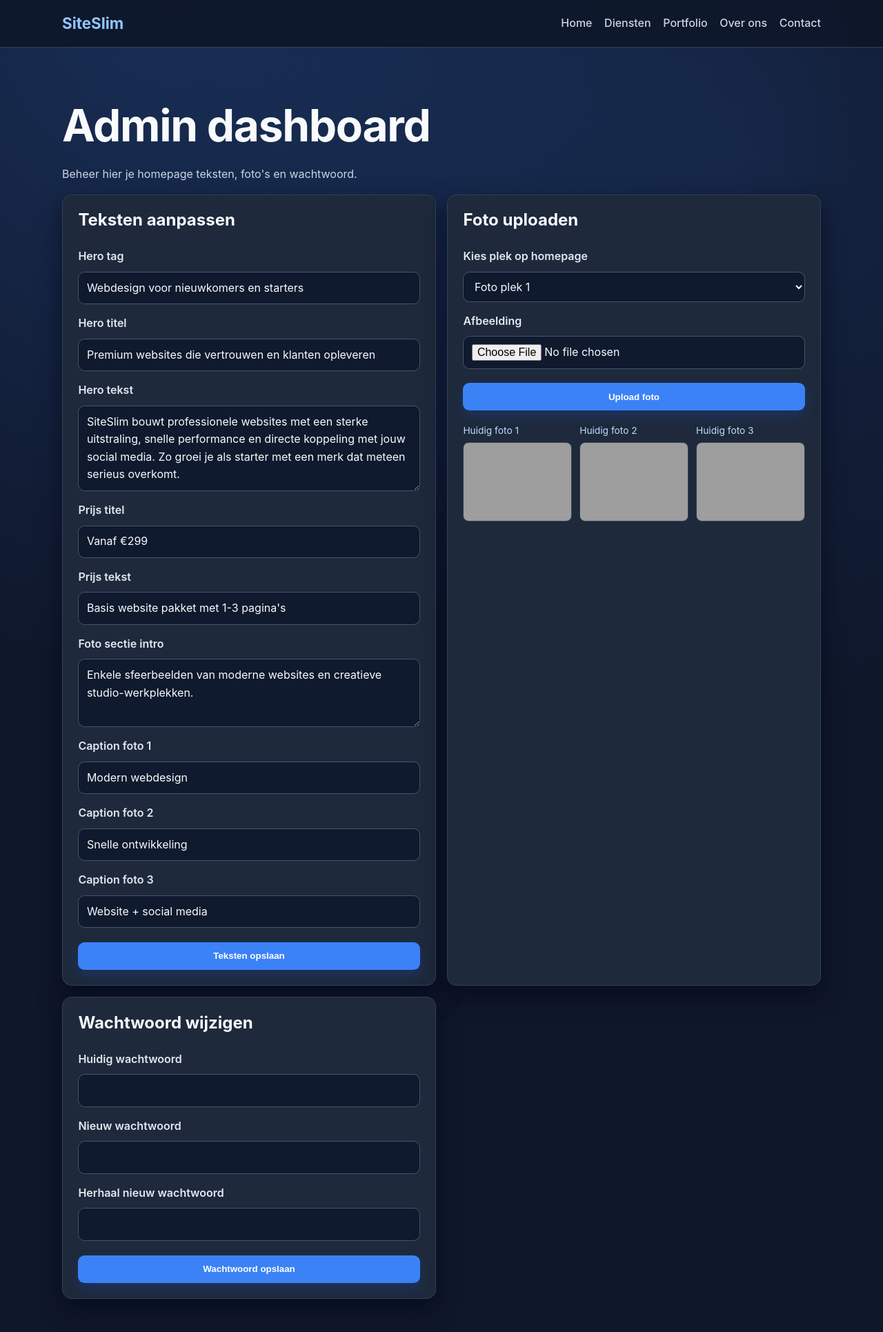
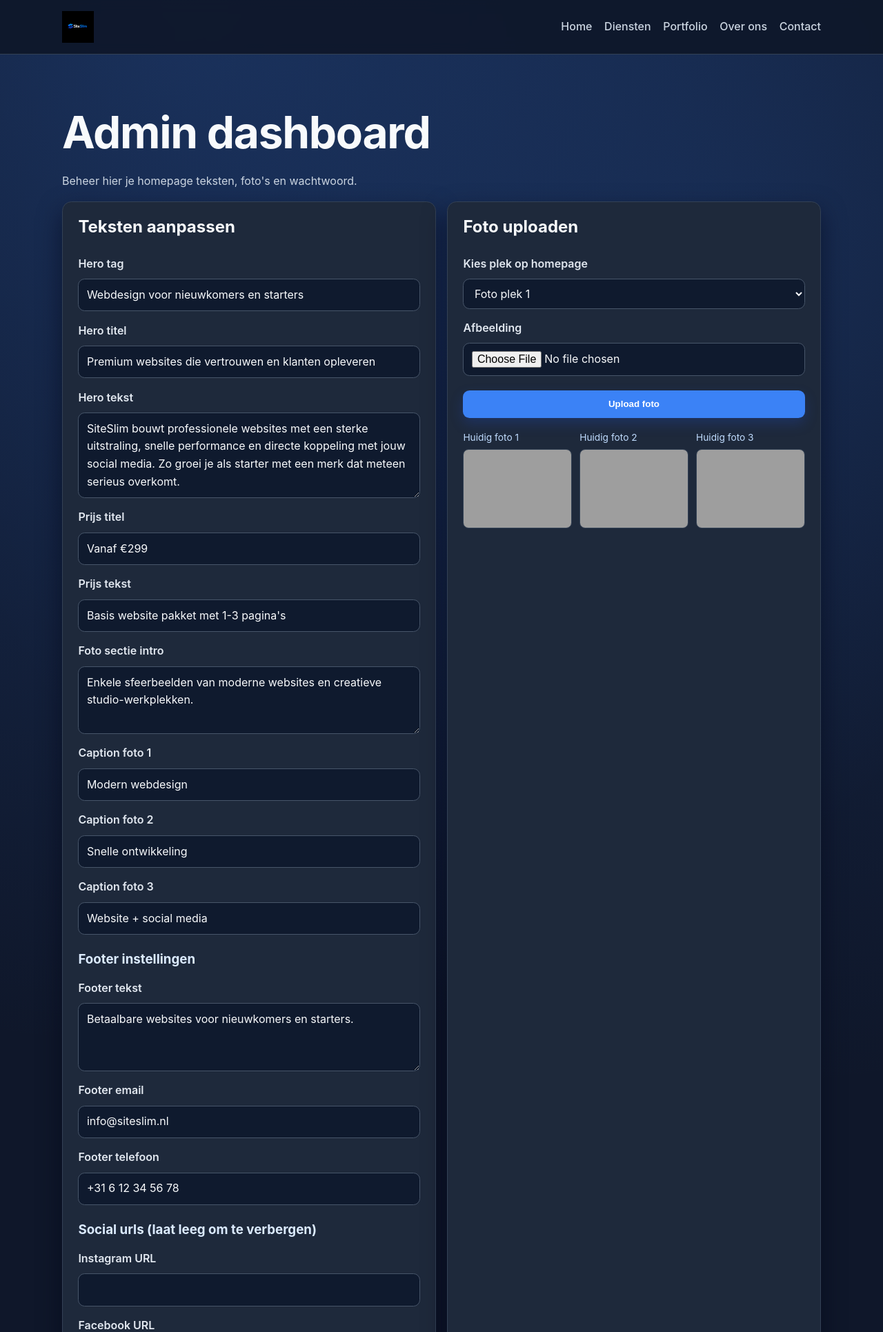
Before and after one commit to jimson098-cloud/website, a Flask app: page /beheer-siteslim in a window 1280 px wide. Shown: the top 1931 px of the page at 69% size. Run offline with Flask 3, Linux system fonts and the light colour scheme; the visitor is signed in with stand-in values (Sample User, id 1); grey boxes are pictures that could not be loaded.

Commit message:
add custom logo branding and footer link management in admin
Co-authored-by: Cursor <cursoragent@cursor.com>

```diff
--- a/app.py
+++ b/app.py
@@ -35,6 +35,7 @@ ADMIN_ALLOWED_IPS = {ip.strip() for ip in os.getenv("ADMIN_ALLOWED_IPS", "").spl
 LOGIN_ATTEMPTS_BY_IP: dict[str, dict[str, int]] = {}
 
 DEFAULT_CONTENT = {
+    "logo_src": "/static/images/siteslim-logo.png",
     "hero_tag": "Webdesign voor nieuwkomers en starters",
     "hero_title": "Premium websites die vertrouwen en klanten opleveren",
     "hero_text": (
@@ -51,6 +52,19 @@ DEFAULT_CONTENT = {
     "image_1_src": "https://images.unsplash.com/photo-1467232004584-a241de8bcf5d?auto=format&fit=crop&w=1200&q=80",
     "image_2_src": "https://images.unsplash.com/photo-1498050108023-c5249f4df085?auto=format&fit=crop&w=1200&q=80",
     "image_3_src": "https://images.unsplash.com/photo-1432888498266-38ffec3eaf0a?auto=format&fit=crop&w=1200&q=80",
+    "footer_about": "Betaalbare websites voor nieuwkomers en starters.",
+    "footer_email": "info@siteslim.nl",
+    "footer_phone": "+31 6 12 34 56 78",
+    "social_instagram_url": "",
+    "social_facebook_url": "",
+    "social_tiktok_url": "",
+    "social_linkedin_url": "",
+    "footer_link_1_label": "",
+    "footer_link_1_url": "",
+    "footer_link_2_label": "",
+    "footer_link_2_url": "",
+    "footer_link_3_label": "",
+    "footer_link_3_url": "",
 }
 
 
@@ -284,6 +298,11 @@ def home():
     return render_template("home.html", content=load_content())
 
 
+@app.context_processor
+def inject_site_content():
+    return {"site_content": load_content()}
+
+
 @app.route("/diensten")
 def diensten():
     return render_template("diensten.html")
@@ -355,6 +374,19 @@ def admin_dashboard():
             content["image_1_caption"] = request.form.get("image_1_caption", "").strip()
             content["image_2_caption"] = request.form.get("image_2_caption", "").strip()
             content["image_3_caption"] = request.form.get("image_3_caption", "").strip()
+            content["footer_about"] = request.form.get("footer_about", "").strip()
+            content["footer_email"] = request.form.get("footer_email", "").strip()
+            content["footer_phone"] = request.form.get("footer_phone", "").strip()
+            content["social_instagram_url"] = request.form.get("social_instagram_url", "").strip()
+            content["social_facebook_url"] = request.form.get("social_facebook_url", "").strip()
+            content["social_tiktok_url"] = request.form.get("social_tiktok_url", "").strip()
+            content["social_linkedin_url"] = request.form.get("social_linkedin_url", "").strip()
+            content["footer_link_1_label"] = request.form.get("footer_link_1_label", "").strip()
+            content["footer_link_1_url"] = request.form.get("footer_link_1_url", "").strip()
+            content["footer_link_2_label"] = request.form.get("footer_link_2_label", "").strip()
+            content["footer_link_2_url"] = request.form.get("footer_link_2_url", "").strip()
+            content["footer_link_3_label"] = request.form.get("footer_link_3_label", "").strip()
+            content["footer_link_3_url"] = request.form.get("footer_link_3_url", "").strip()
             if save_content(content):
                 flash("Teksten zijn opgeslagen.", "success")
             else:
--- a/static/css/style.css
+++ b/static/css/style.css
@@ -73,9 +73,15 @@ a {
 }
 
 .brand {
-    font-size: 1.4rem;
-    font-weight: 700;
-    color: #93c5fd;
+    display: inline-flex;
+    align-items: center;
+    line-height: 0;
+}
+
+.brand-logo {
+    height: 46px;
+    width: auto;
+    display: block;
 }
 
 .nav-links {
@@ -386,6 +392,11 @@ p {
     margin-top: 0.4rem;
 }
 
+.admin-form h3 {
+    margin: 1rem 0 0.15rem;
+    color: #dbeafe;
+}
+
 .admin-form input,
 .admin-form textarea,
 .admin-form select {
--- a/templates/admin_dashboard.html
+++ b/templates/admin_dashboard.html
@@ -40,6 +40,45 @@
 
                     <label for="image_3_caption">Caption foto 3</label>
                     <input id="image_3_caption" name="image_3_caption" type="text" value="{{ content.image_3_caption }}" required>
+
+                    <h3>Footer instellingen</h3>
+                    <label for="footer_about">Footer tekst</label>
+                    <textarea id="footer_about" name="footer_about" rows="3">{{ content.footer_about }}</textarea>
+
+                    <label for="footer_email">Footer email</label>
+                    <input id="footer_email" name="footer_email" type="text" value="{{ content.footer_email }}">
+
+                    <label for="footer_phone">Footer telefoon</label>
+                    <input id="footer_phone" name="footer_phone" type="text" value="{{ content.footer_phone }}">
+
+                    <h3>Social urls (laat leeg om te verbergen)</h3>
+                    <label for="social_instagram_url">Instagram URL</label>
+                    <input id="social_instagram_url" name="social_instagram_url" type="url" value="{{ content.social_instagram_url }}">
+
+                    <label for="social_facebook_url">Facebook URL</label>
+                    <input id="social_facebook_url" name="social_facebook_url" type="url" value="{{ content.social_facebook_url }}">
+
+                    <label for="social_tiktok_url">TikTok URL</label>
+                    <input id="social_tiktok_url" name="social_tiktok_url" type="url" value="{{ content.social_tiktok_url }}">
+
+                    <label for="social_linkedin_url">LinkedIn URL</label>
+                    <input id="social_linkedin_url" name="social_linkedin_url" type="url" value="{{ content.social_linkedin_url }}">
+
+                    <h3>Extra footer links</h3>
+                    <label for="footer_link_1_label">Link 1 titel</label>
+                    <input id="footer_link_1_label" name="footer_link_1_label" type="text" value="{{ content.footer_link_1_label }}">
+                    <label for="footer_link_1_url">Link 1 URL</label>
+                    <input id="footer_link_1_url" name="footer_link_1_url" type="url" value="{{ content.footer_link_1_url }}">
+
+                    <label for="footer_link_2_label">Link 2 titel</label>
+                    <input id="footer_link_2_label" name="footer_link_2_label" type="text" value="{{ content.footer_link_2_label }}">
+                    <label for="footer_link_2_url">Link 2 URL</label>
+                    <input id="footer_link_2_url" name="footer_link_2_url" type="url" value="{{ content.footer_link_2_url }}">
+
+                    <label for="footer_link_3_label">Link 3 titel</label>
+                    <input id="footer_link_3_label" name="footer_link_3_label" type="text" value="{{ content.footer_link_3_label }}">
+                    <label for="footer_link_3_url">Link 3 URL</label>
+                    <input id="footer_link_3_url" name="footer_link_3_url" type="url" value="{{ content.footer_link_3_url }}">
 
                     <button class="btn btn-primary" type="submit">Teksten opslaan</button>
                 </form>
--- a/templates/base.html
+++ b/templates/base.html
@@ -9,7 +9,9 @@
 <body>
     <header class="site-header">
         <div class="container nav-wrap">
-            <a href="{{ url_for('home') }}" class="brand">SiteSlim</a>
+            <a href="{{ url_for('home') }}" class="brand" aria-label="SiteSlim home">
+                <img src="{{ site_content.logo_src }}" alt="SiteSlim logo" class="brand-logo">
+            </a>
             <nav>
                 <ul class="nav-links">
                     <li><a href="{{ url_for('home') }}">Home</a></li>
@@ -39,21 +41,40 @@
         <div class="container footer-grid">
             <div>
                 <h4>SiteSlim</h4>
-                <p>Betaalbare websites voor nieuwkomers en starters.</p>
+                <p>{{ site_content.footer_about }}</p>
             </div>
             <div>
                 <h4>Social media</h4>
                 <ul class="social-links">
-                    <li><a href="#">Instagram</a></li>
-                    <li><a href="#">Facebook</a></li>
-                    <li><a href="#">TikTok</a></li>
-                    <li><a href="#">LinkedIn</a></li>
+                    {% if site_content.social_instagram_url %}
+                        <li><a href="{{ site_content.social_instagram_url }}" target="_blank" rel="noopener noreferrer">Instagram</a></li>
+                    {% endif %}
+                    {% if site_content.social_facebook_url %}
+                        <li><a href="{{ site_content.social_facebook_url }}" target="_blank" rel="noopener noreferrer">Facebook</a></li>
+                    {% endif %}
+                    {% if site_content.social_tiktok_url %}
+                        <li><a href="{{ site_content.social_tiktok_url }}" target="_blank" rel="noopener noreferrer">TikTok</a></li>
+                    {% endif %}
+                    {% if site_content.social_linkedin_url %}
+                        <li><a href="{{ site_content.social_linkedin_url }}" target="_blank" rel="noopener noreferrer">LinkedIn</a></li>
+                    {% endif %}
                 </ul>
             </div>
             <div>
                 <h4>Contact</h4>
-                <p>Email: info@siteslim.nl</p>
-                <p>Telefoon: +31 6 12 34 56 78</p>
+                <p>Email: {{ site_content.footer_email }}</p>
+                <p>Telefoon: {{ site_content.footer_phone }}</p>
+                <ul class="social-links">
+                    {% if site_content.footer_link_1_label and site_content.footer_link_1_url %}
+                        <li><a href="{{ site_content.footer_link_1_url }}" target="_blank" rel="noopener noreferrer">{{ site_content.footer_link_1_label }}</a></li>
+                    {% endif %}
+                    {% if site_content.footer_link_2_label and site_content.footer_link_2_url %}
+                        <li><a href="{{ site_content.footer_link_2_url }}" target="_blank" rel="noopener noreferrer">{{ site_content.footer_link_2_label }}</a></li>
+                    {% endif %}
+                    {% if site_content.footer_link_3_label and site_content.footer_link_3_url %}
+                        <li><a href="{{ site_content.footer_link_3_url }}" target="_blank" rel="noopener noreferrer">{{ site_content.footer_link_3_label }}</a></li>
+                    {% endif %}
+                </ul>
             </div>
         </div>
         <p class="copyright">&copy; {{ 2026 }} SiteSlim. Alle rechten voorbehouden.</p>
```
Also changed, not shown: static/images/siteslim-logo.png (added).
